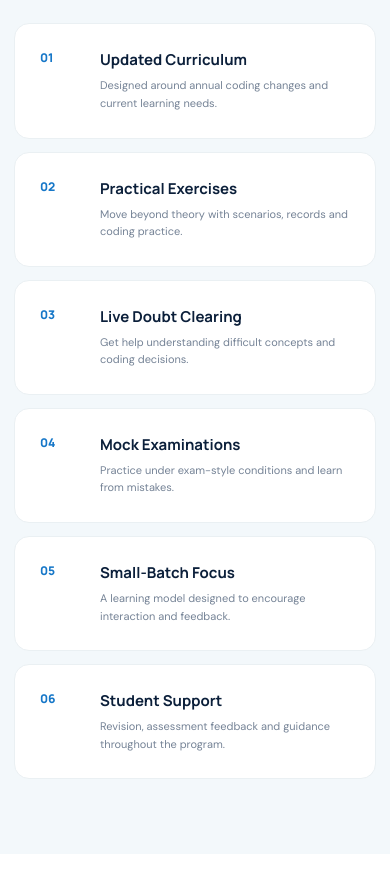
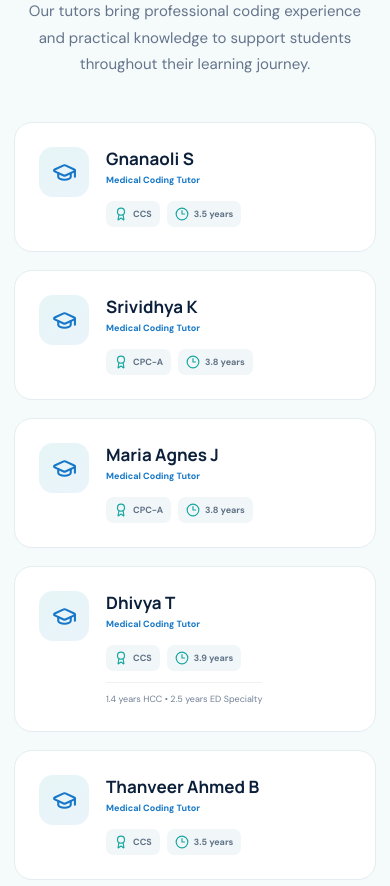
Before and after one commit to CathyJesi/Medical_Coding_Institute, a React (Vite) app: page / in a window 390 px wide. Shown: the part 7460-8346 px from the top of the page. Built offline with nearby package versions, Linux system fonts and the light colour scheme.

Commit message:
Describe the change

```diff
--- a/index.html
+++ b/index.html
@@ -1,13 +1,16 @@
 <!doctype html>
 <html lang="en">
+
 <head>
   <meta charset="UTF-8" />
   <meta name="viewport" content="width=device-width, initial-scale=1.0" />
-    <meta name="description" content="Zion Medical Coding Academy — Online U.S. Medical Coding Training" />
-    <title>Zion Medical Coding Academy</title>
+  <meta name="description" content="Altiara Medical Coding Academy — Online U.S. Medical Coding Training" />
+  <title>Altiara Medical Coding Academy</title>
 </head>
+
 <body>
   <div id="root"></div>
   <script type="module" src="/src/main.jsx"></script>
 </body>
+
 </html>
--- a/package.json
+++ b/package.json
@@ -1,5 +1,5 @@
 {
-  "name": "zion-medical-coding-academy",
+  "name": "Altiara-medical-coding-academy",
   "homepage": "https://CathyJesi.github.io/Medical_Coding_Institute",
   "private": true,
   "version": "1.0.0",
--- a/src/App.jsx
+++ b/src/App.jsx
@@ -57,6 +57,40 @@ const faqs = [
   ['Will I receive a certificate?', 'Students who successfully complete the institute training program may receive an institute-issued Certificate of Completion.'],
   ['Does the institute certificate make me CPC certified?', 'No. An institute training certificate and a professional CPC credential are separate. CPC preparation may be offered as part of the training.'],
   ['Are practical coding exercises included?', 'Yes. Case-based exercises, coding assignments, module assessments, mock tests and practical scenarios are central to the proposed methodology.'],
+]
+
+const tutors = [
+  {
+    name: 'Gnanaoli S',
+    credential: 'CCS',
+    experience: '3.5 years',
+    image: 'gnanaoli.png'
+  },
+  {
+    name: 'Srividhya K',
+    credential: 'CPC-A',
+    experience: '3.8 years',
+    image: 'srividhya.png'
+  },
+  {
+    name: 'Maria Agnes J',
+    credential: 'CPC-A',
+    experience: '3.8 years',
+    image: 'maria-agnes.png'
+  },
+  {
+    name: 'Dhivya T',
+    credential: 'CCS',
+    experience: '3.9 years',
+    specialization: '1.4 years HCC • 2.5 years ED Specialty',
+    image: 'dhivya.png'
+  },
+  {
+    name: 'Thanveer Ahmed B',
+    credential: 'CCS',
+    experience: '3.5 years',
+    image: 'thanveer.png'
+  }
 ]
 
 function App() {
@@ -185,7 +219,8 @@ function App() {
               ['about', 'About'],
               ['courses', 'Courses'],
               ['curriculum', 'Curriculum'],
-              ['trainer', 'Trainer'],
+              ['trainer', 'Founder'],
+              ['tutors', 'Tutors'],
               ['faq', 'FAQ']
             ].map(([id, label]) => (
               <button key={id} onClick={() => go(id)}>
@@ -603,7 +638,7 @@ function App() {
           </div>
         </section>
 
-        {/* TRAINER */}
+        {/* FOUNDER & LEAD TRAINER */}
         <section id="trainer" className="section trainer-section">
           <div className="container trainer-card">
 
@@ -612,7 +647,7 @@ function App() {
 
                 <img
                   src={`${import.meta.env.BASE_URL}trainer-profile.png`}
-                  alt="Godson Y, CPC — Trainer at Altiora Medical Coding Academy"
+                  alt="Godson Y, CPC — Founder & Lead Trainer"
                   className="trainer-photo"
                 />
 
@@ -626,10 +661,12 @@ function App() {
 
             <div className="trainer-copy">
 
-              <span className="section-kicker">MEET YOUR TRAINER</span>
+              <span className="section-kicker">
+                FOUNDER & LEAD TRAINER
+              </span>
 
               <h2>
-                Learn from <span>Godson Y, CPC.</span>
+                Meet our <span>Founder & Lead Trainer.</span>
               </h2>
 
               <p className="trainer-intro">
@@ -666,10 +703,75 @@ function App() {
               </div>
 
               <p className="note">
-                * Additional trainer qualifications and experience can be added when finalized.
+                * Additional founder qualifications and experience can be added when finalized.
               </p>
 
             </div>
+
+          </div>
+        </section>
+
+        {/* TUTORS */}
+        <section id="tutors" className="section tutors-section">
+          <div className="container">
+
+            <div className="center-heading">
+              <span className="section-kicker">OUR TUTORS</span>
+
+              <h2>
+                Learn with an <span>experienced team.</span>
+              </h2>
+
+              <p>
+                Our tutors bring professional coding experience and practical
+                knowledge to support students throughout their learning journey.
+              </p>
+            </div>
+
+            <div className="tutors-grid">
+
+              {tutors.map((tutor) => (
+                <div className="tutor-badge" key={tutor.name}>
+
+                  <div className="tutor-badge-icon">
+                    <GraduationCap size={25} />
+                  </div>
+
+                  <div className="tutor-badge-content">
+
+                    <h3>{tutor.name}</h3>
+
+                    <span className="tutor-role">
+                      Medical Coding Tutor
+                    </span>
+
+                    <div className="tutor-details">
+
+                      <span>
+                        <Award size={14} />
+                        {tutor.credential}
+                      </span>
+
+                      <span>
+                        <Clock3 size={14} />
+                        {tutor.experience}
+                      </span>
+
+                    </div>
+
+                    {tutor.specialization && (
+                      <div className="tutor-specialization">
+                        {tutor.specialization}
+                      </div>
+                    )}
+
+                  </div>
+
+                </div>
+              ))}
+
+            </div>
+
           </div>
         </section>
 
--- a/src/styles.css
+++ b/src/styles.css
@@ -1001,6 +1001,112 @@ button {
 .note {
   color: #95a1ae !important;
   font-size: 10px !important;
+}
+
+/* =========================
+   TUTORS
+========================= */
+
+.tutors-section {
+  background: #f5fafb;
+}
+
+.tutors-grid {
+  display: grid;
+  grid-template-columns: repeat(3, 1fr);
+  gap: 18px;
+}
+
+.tutor-badge {
+  position: relative;
+  display: flex;
+  gap: 17px;
+  align-items: flex-start;
+  padding: 24px;
+  background: #fff;
+  border: 1px solid #e4edf1;
+  border-radius: 18px;
+  transition: transform .25s ease, box-shadow .25s ease;
+}
+
+.tutor-badge:hover {
+  transform: translateY(-4px);
+  box-shadow: 0 16px 35px rgba(20, 60, 90, .09);
+}
+
+.tutor-badge-icon {
+  flex-shrink: 0;
+  width: 50px;
+  height: 50px;
+  display: grid;
+  place-items: center;
+  border-radius: 14px;
+  background: linear-gradient(145deg, #e6f5f6, #eaf4fb);
+  color: var(--blue);
+}
+
+.tutor-badge-content {
+  min-width: 0;
+}
+
+.tutor-badge-content h3 {
+  margin: 0;
+  color: var(--navy);
+  font: 700 17px Manrope;
+}
+
+.tutor-role {
+  display: block;
+  color: var(--blue);
+  font-size: 9px;
+  font-weight: 700;
+  margin-top: 4px;
+}
+
+.tutor-details {
+  display: flex;
+  flex-wrap: wrap;
+  gap: 7px;
+  margin-top: 15px;
+}
+
+.tutor-details span {
+  display: inline-flex;
+  align-items: center;
+  gap: 5px;
+  padding: 6px 8px;
+  border-radius: 7px;
+  background: #f1f7f9;
+  color: #607286;
+  font-size: 9px;
+  font-weight: 700;
+}
+
+.tutor-details svg {
+  color: var(--teal);
+}
+
+.tutor-specialization {
+  margin-top: 11px;
+  padding-top: 10px;
+  border-top: 1px solid #edf1f4;
+  color: #718095;
+  font-size: 9px;
+  line-height: 1.55;
+}
+
+/* Tutor responsive layout */
+
+@media (max-width: 900px) {
+  .tutors-grid {
+    grid-template-columns: 1fr 1fr;
+  }
+}
+
+@media (max-width: 600px) {
+  .tutors-grid {
+    grid-template-columns: 1fr;
+  }
 }
 
 /* =========================
@@ -1503,6 +1609,10 @@ footer {
     display: flex;
   }
 
+  .tutors-grid {
+    grid-template-columns: 1fr 1fr;
+  }
+
   .nav-links button {
     padding: 12px;
     text-align: left;
@@ -1647,6 +1757,10 @@ footer {
   .orbit-two {
     width: 300px;
     height: 300px;
+  }
+
+  .tutors-grid {
+    grid-template-columns: 1fr;
   }
 
   .trust-inner {
```
Also changed, not shown: 2 other files (tests, documents, lock files or other folders). Lines whose indentation alone changed are shown as unchanged.
